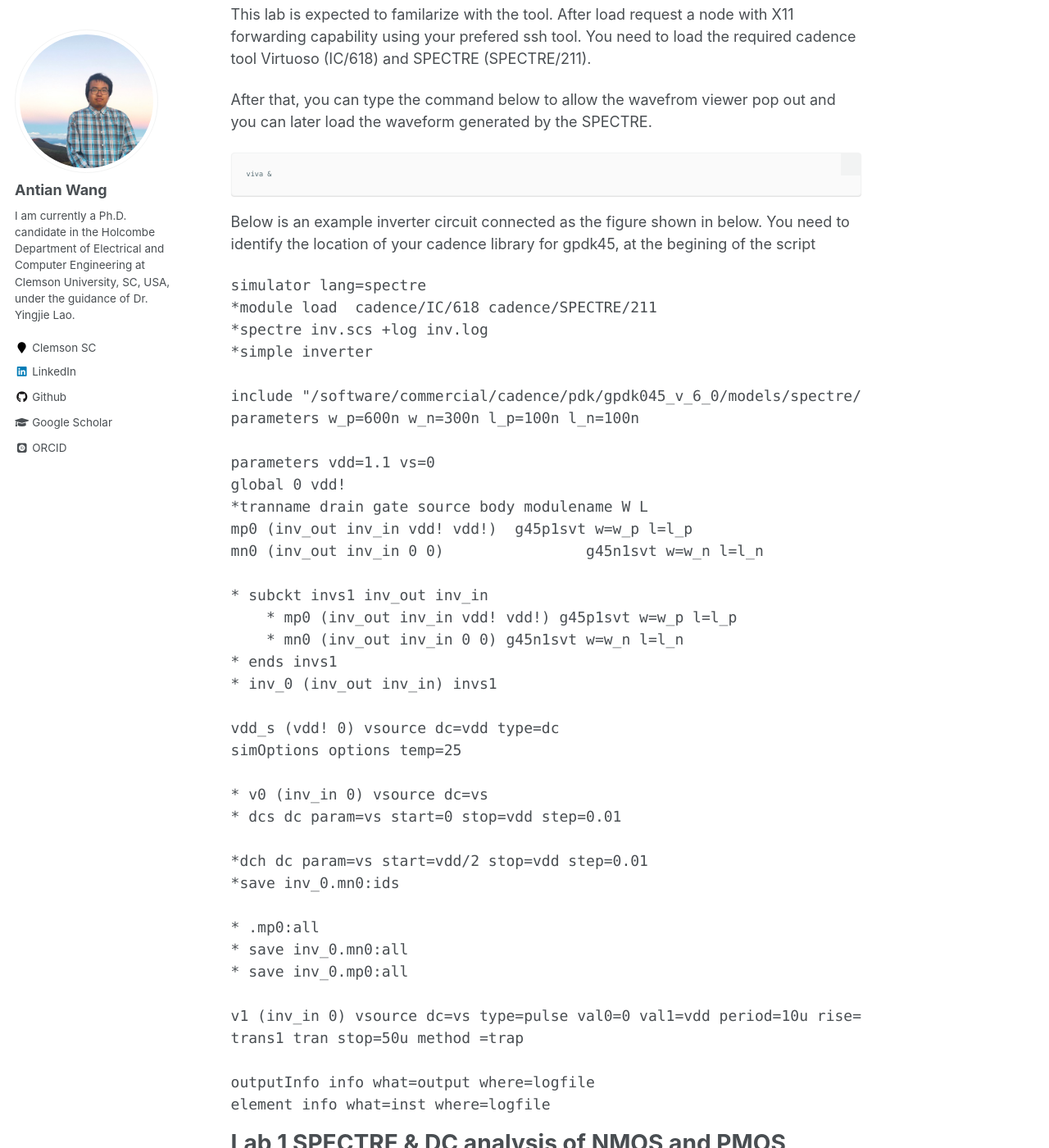
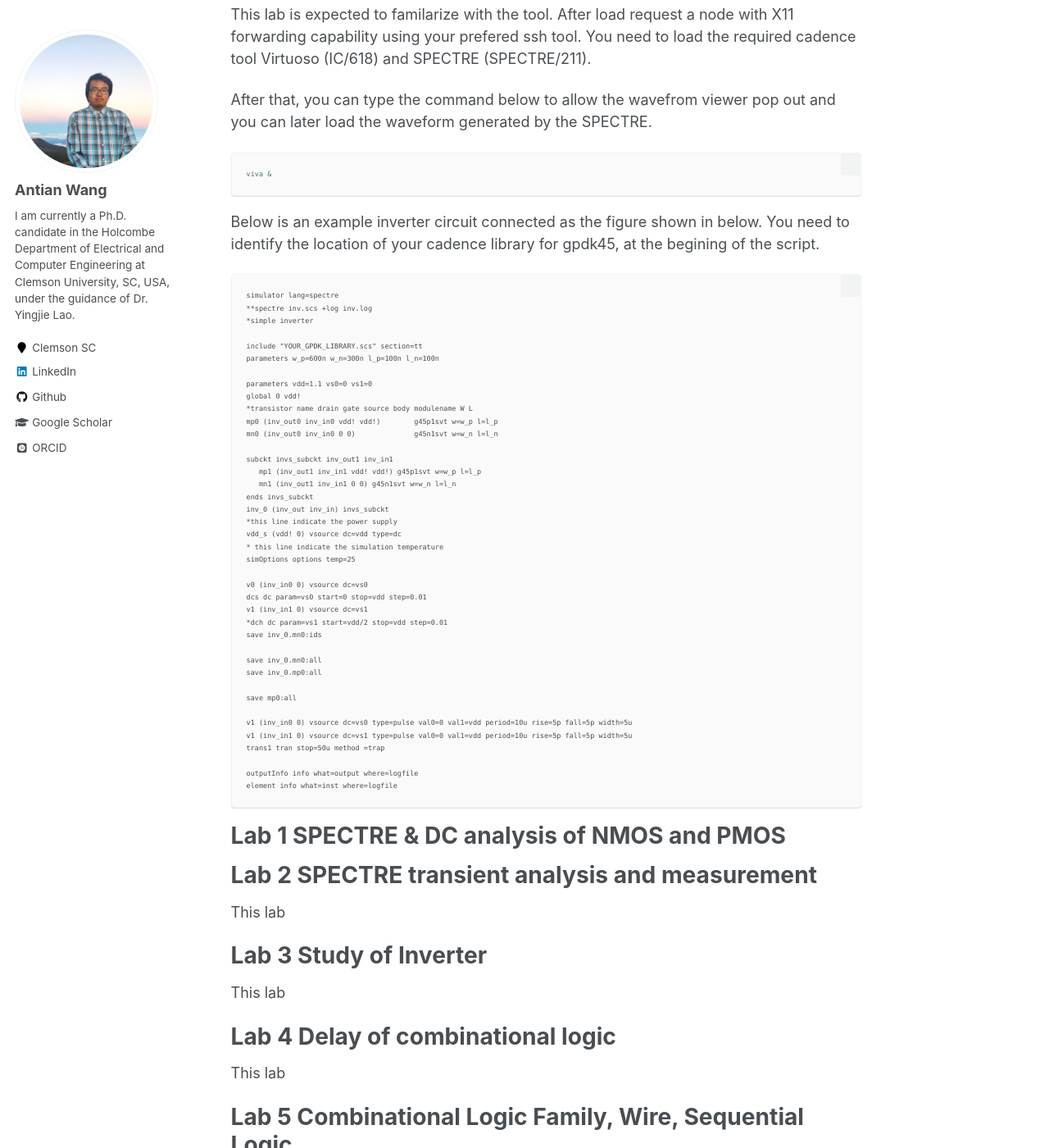
Before and after one commit to wangantian/wangantian.github.io, a Jekyll site: the page built from _teaching/Clemson_ECE4590.md, in a window 1280 px wide and 1400 px high, scrolled down 778 px. Shown: the whole window at 82% size. Built offline with Jekyll 4.4.1, drawn with Linux system fonts in a browser that asks for light colours; some web fonts are replaced.

Commit message:
Update Clemson_ECE4590.md

````diff
--- a/_teaching/Clemson_ECE4590.md
+++ b/_teaching/Clemson_ECE4590.md
@@ -32,44 +32,46 @@ After that, you can type the command below to allow the wavefrom viewer pop out
 viva &
 ```
 
+Below is an example inverter circuit connected as the figure shown in below.
+You need to identify the location of your cadence library for gpdk45, at the begining of the script.
 
-Below is an example inverter circuit connected as the figure shown in below.
-You need to identify the location of your cadence library for gpdk45, at the begining of the script
-```spice
+```
 simulator lang=spectre
-*module load  cadence/IC/618 cadence/SPECTRE/211
-*spectre inv.scs +log inv.log
+**spectre inv.scs +log inv.log
 *simple inverter
 
-include "/software/commercial/cadence/pdk/gpdk045_v_6_0/models/spectre/gpdk045_mos.scs" section=tt
+include "YOUR_GPDK_LIBRARY.scs" section=tt
 parameters w_p=600n w_n=300n l_p=100n l_n=100n
 
-parameters vdd=1.1 vs=0
+parameters vdd=1.1 vs0=0 vs1=0
 global 0 vdd!
-*tranname drain gate source body modulename W L
-mp0 (inv_out inv_in vdd! vdd!)	g45p1svt w=w_p l=l_p
-mn0 (inv_out inv_in 0 0) 		g45n1svt w=w_n l=l_n
+*transistor name drain gate source body modulename W L
+mp0 (inv_out0 inv_in0 vdd! vdd!)	g45p1svt w=w_p l=l_p
+mn0 (inv_out0 inv_in0 0 0) 		g45n1svt w=w_n l=l_n
 
-* subckt invs1 inv_out inv_in
-    * mp0 (inv_out inv_in vdd! vdd!) g45p1svt w=w_p l=l_p
-    * mn0 (inv_out inv_in 0 0) g45n1svt w=w_n l=l_n
-* ends invs1
-* inv_0 (inv_out inv_in) invs1
-
+subckt invs_subckt inv_out1 inv_in1
+   mp1 (inv_out1 inv_in1 vdd! vdd!) g45p1svt w=w_p l=l_p
+   mn1 (inv_out1 inv_in1 0 0) g45n1svt w=w_n l=l_n
+ends invs_subckt
+inv_0 (inv_out inv_in) invs_subckt
+*this line indicate the power supply
 vdd_s (vdd! 0) vsource dc=vdd type=dc
+* this line indicate the simulation temperature
 simOptions options temp=25
 
-* v0 (inv_in 0) vsource dc=vs
-* dcs dc param=vs start=0 stop=vdd step=0.01
+v0 (inv_in0 0) vsource dc=vs0
+dcs dc param=vs0 start=0 stop=vdd step=0.01
+v1 (inv_in1 0) vsource dc=vs1
+*dch dc param=vs1 start=vdd/2 stop=vdd step=0.01
+save inv_0.mn0:ids
 
-*dch dc param=vs start=vdd/2 stop=vdd step=0.01
-*save inv_0.mn0:ids
+save inv_0.mn0:all
+save inv_0.mp0:all
 
-* .mp0:all
-* save inv_0.mn0:all
-* save inv_0.mp0:all
+save mp0:all
 
-v1 (inv_in 0) vsource dc=vs type=pulse val0=0 val1=vdd period=10u rise=5p fall=5p width=5u
+v1 (inv_in0 0) vsource dc=vs0 type=pulse val0=0 val1=vdd period=10u rise=5p fall=5p width=5u
+v1 (inv_in1 0) vsource dc=vs1 type=pulse val0=0 val1=vdd period=10u rise=5p fall=5p width=5u
 trans1 tran stop=50u method =trap
 
 outputInfo info what=output where=logfile
````
